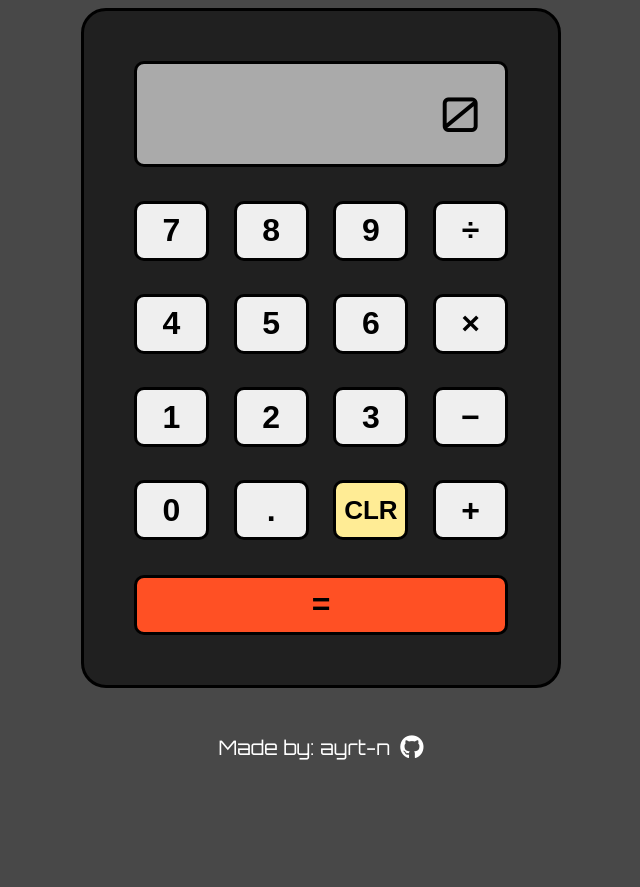
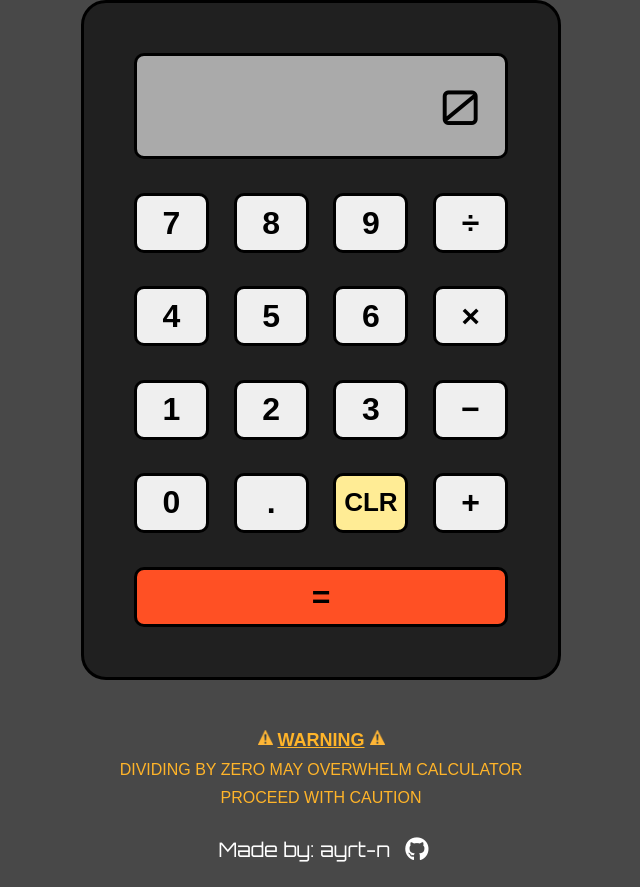
Before and after one commit to ayrt-n/odin-calculator, a plain HTML site: page index.html in a window 1280 px wide. Shown: the whole page, without its empty margins (319-959 px from the left). Before the commit the page ends 800 px from the top, so only its background shows below. Drawn offline with Linux system fonts and the light colour scheme.

Commit message:
Add joke warning label to index.html

```diff
--- a/index.html
+++ b/index.html
@@ -37,6 +37,15 @@
                     <button class="equals">=</button>
                 </div>
             </div>
+            <div class="warning">
+                <div class="warning-header">
+                    <img class="warning-img" src="warning.png">
+                    WARNING
+                    <img class="warning-img" src="warning.png">
+                </div>
+                <p>DIVIDING BY ZERO MAY OVERWHELM CALCULATOR</p>
+                <p>PROCEED WITH CAUTION</p>
+            </div>
         </div>
         <div class="footer">
             <p>Made by: ayrt-n</p>
--- a/style.css
+++ b/style.css
@@ -11,6 +11,35 @@ body {
     display: flex;
     justify-content: center;
     align-items: center;
+    flex-direction: column;
+}
+
+.warning {
+    color: rgb(255, 180, 41);
+    font-family: Arial, Helvetica, sans-serif;
+    margin-top: 45px;
+    display: flex;
+    flex-direction: column;
+    align-items: center;
+}
+
+.warning-header{
+    font-size: 18px;
+    text-decoration: underline;
+    font-weight: 700;
+    display: flex;
+    gap: 5px;
+    margin: 5px;
+}
+
+.warning-img {
+    width: 15px;
+    height: 15px;
+}
+
+p {
+    margin: 5px;
+    padding: 0;
 }
 
 .calculator {
```
Also changed, not shown: warning.png (added).
